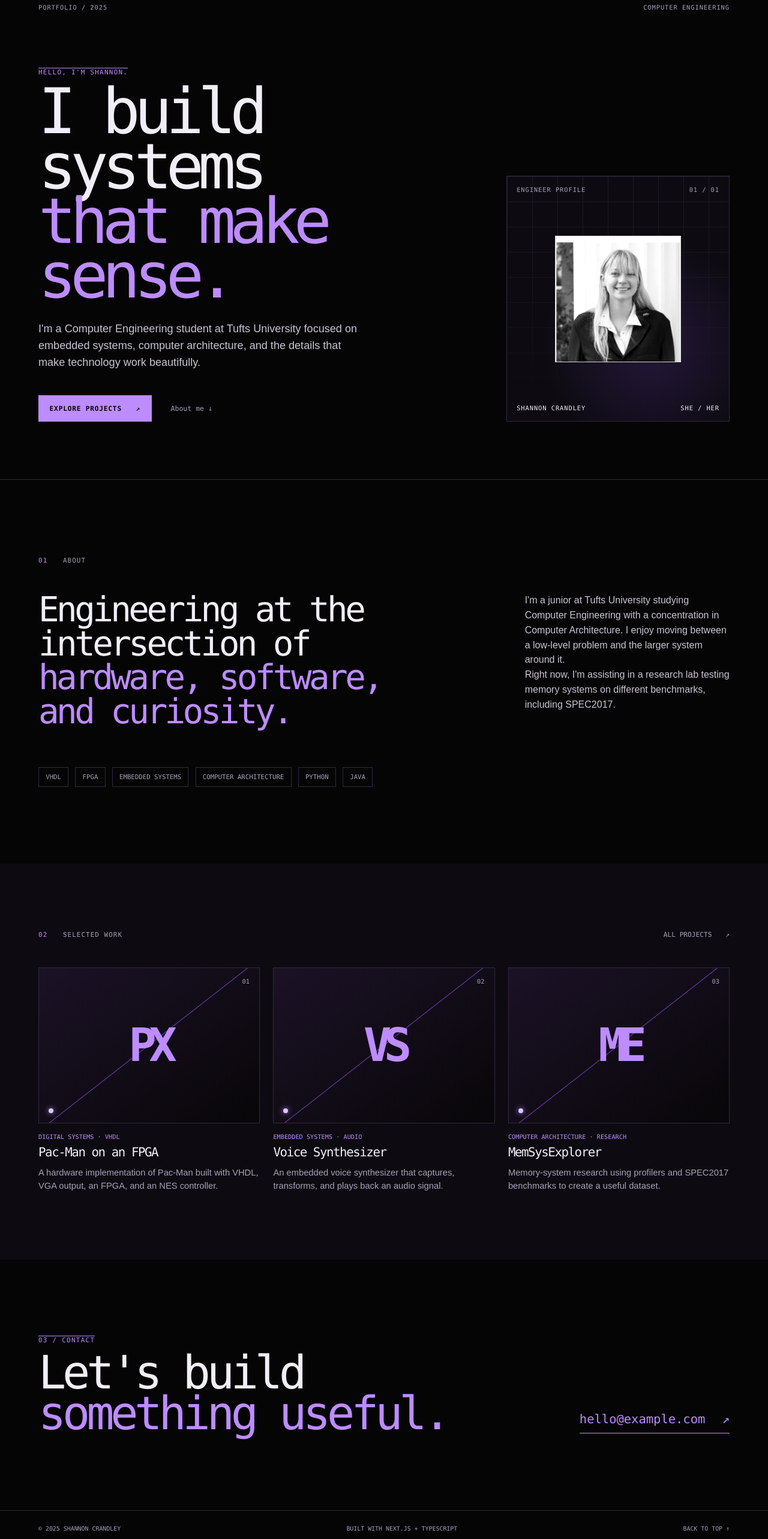
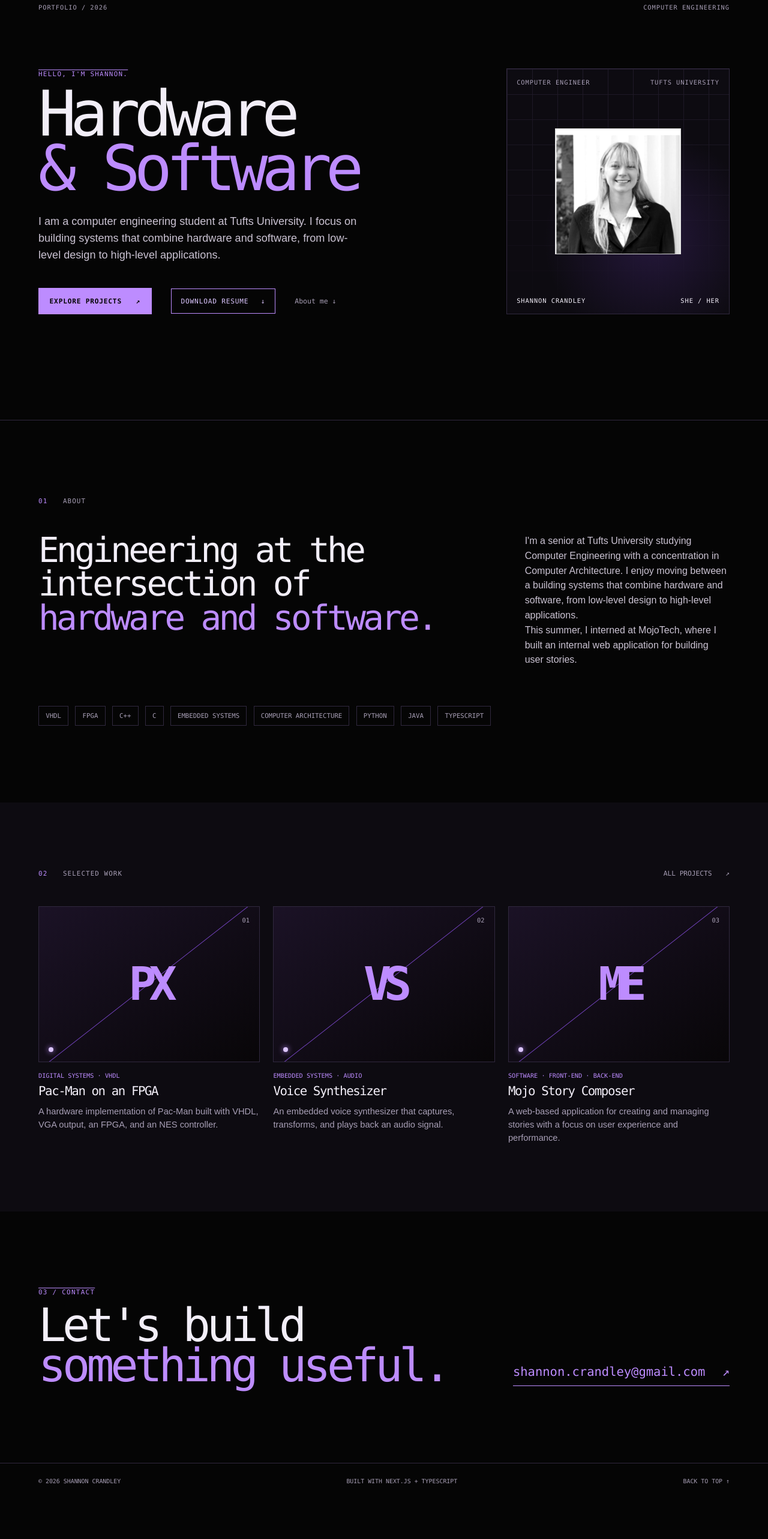
Before and after one commit to shanncran/shannon-portfolio, a Next.js app: page / in a window 1280 px wide. Shown: the part 100-2666 px from the top of the page at 60% size. After the commit the page ends 2599 px from the top, so only its background shows below. Built offline with nearby package versions, Linux system fonts and the light colour scheme.

Commit message:
Update UI and add resume

```diff
--- a/app/globals.css
+++ b/app/globals.css
@@ -41,6 +41,9 @@ a { color: inherit; }
 .button span, .all-projects span, .contact-link span { margin-left: 1rem; }
 .quiet-link { color: var(--muted); font: .72rem var(--mono); text-decoration: none; }
 .quiet-link:hover { color: var(--purple-bright); }
+.hero-resume-button { border: 1px solid var(--purple); color: var(--purple-bright); padding: .85rem 1rem; font: .7rem var(--mono); letter-spacing: .07em; text-decoration: none; text-transform: uppercase; }
+.hero-resume-button:hover { background: var(--purple); color: var(--void); }
+.hero-resume-button span { margin-left: .8rem; }
 
 .profile-panel { position: relative; display: grid; min-height: 410px; place-items: center; overflow: hidden; border: 1px solid var(--line); background: radial-gradient(circle at 65% 70%, #24173a 0, transparent 48%), var(--panel); }
 .profile-grid { position: absolute; inset: 0; opacity: .55; background-image: linear-gradient(var(--line) 1px, transparent 1px), linear-gradient(90deg, var(--line) 1px, transparent 1px); background-size: 42px 42px; mask-image: linear-gradient(to bottom, black, transparent); }
--- a/app/page.tsx
+++ b/app/page.tsx
@@ -20,11 +20,11 @@ const featuredProjects = [
   },
   {
     number: "03",
-    title: "MemSysExplorer",
-    type: "Computer architecture · Research",
+    title: "Mojo Story Composer",
+    type: "Software · Front-end · Back-end",
     mark: "ME",
     description:
-      "Memory-system research using profilers and SPEC2017 benchmarks to create a useful dataset.",
+      "A web-based application for creating and managing stories with a focus on user experience and performance.",
   },
 ];
 
@@ -45,29 +45,29 @@ export default function Home() {
 
       <section className="hero shell">
         <div className="hero-kicker">
-          <span>Portfolio / 2025</span>
+          <span>Portfolio / 2026</span>
           <span>Computer Engineering</span>
         </div>
         <div className="hero-grid">
           <div className="hero-copy">
             <p className="overline">Hello, I&apos;m Shannon.</p>
             <h1>
-              I build systems<br />
-              <em>that make sense.</em>
+              Hardware<br />
+              <em>& Software</em>
             </h1>
             <p className="lede">
-              I&apos;m a Computer Engineering student at Tufts University focused on
-              embedded systems, computer architecture, and the details that make
-              technology work beautifully.
+              I am a computer engineering student at Tufts University.
+              I focus on building systems that combine hardware and software, from low-level design to high-level applications.
             </p>
             <div className="hero-actions">
               <Link className="button" href="/projects">Explore projects <span>↗</span></Link>
+              <a className="hero-resume-button" href="/resume.pdf" download>Download resume <span>↓</span></a>
               <a className="quiet-link" href="#about">About me <span>↓</span></a>
             </div>
           </div>
           <div className="profile-panel" aria-label="Shannon Crandley profile">
             <div className="profile-grid" />
-            <div className="profile-label"><span>Engineer profile</span><span>01 / 01</span></div>
+            <div className="profile-label"><span>Computer Engineer</span><span>Tufts University</span></div>
             <Image src="/images/shannon-portrait.png" alt="Shannon Crandley" width={220} height={220} priority />
             <div className="profile-caption"><span>SHANNON CRANDLEY</span><span>SHE / HER</span></div>
           </div>
@@ -77,21 +77,20 @@ export default function Home() {
       <section className="about-section shell" id="about">
         <div className="section-label"><span>01</span><span>About</span></div>
         <div className="about-layout">
-          <h2>Engineering at the intersection of <em>hardware, software, and curiosity.</em></h2>
+          <h2>Engineering at the intersection of <em>hardware and software.</em></h2>
           <div className="about-detail">
             <p>
-              I&apos;m a junior at Tufts University studying Computer Engineering with a
+              I&apos;m a senior at Tufts University studying Computer Engineering with a
               concentration in Computer Architecture. I enjoy moving between a
-              low-level problem and the larger system around it.
+              building systems that combine hardware and software, from low-level design to high-level applications.
             </p>
             <p>
-              Right now, I&apos;m assisting in a research lab testing memory systems on
-              different benchmarks, including SPEC2017.
+              This summer, I interned at MojoTech, where I built an internal web application for building user stories.
             </p>
           </div>
         </div>
         <div className="skills-strip" aria-label="Technical skills">
-          <span>VHDL</span><span>FPGA</span><span>Embedded systems</span><span>Computer architecture</span><span>Python</span><span>Java</span>
+          <span>VHDL</span><span>FPGA</span><span>C++</span><span>C</span><span>Embedded systems</span><span>Computer architecture</span><span>Python</span><span>Java</span><span>Typescript</span>
         </div>
       </section>
 
@@ -114,10 +113,10 @@ export default function Home() {
 
       <section className="contact-section shell" id="contact">
         <div><p className="overline">03 / Contact</p><h2>Let&apos;s build<br /><em>something useful.</em></h2></div>
-        <a className="contact-link" href="mailto:hello@example.com">hello@example.com <span>↗</span></a>
+        <a className="contact-link" href="mailto:shannon.crandley@gmail.com">shannon.crandley@gmail.com <span>↗</span></a>
       </section>
 
-      <footer className="site-footer shell"><span>© 2025 Shannon Crandley</span><span>Built with Next.js + TypeScript</span><a href="#top">Back to top ↑</a></footer>
+      <footer className="site-footer shell"><span>© 2026 Shannon Crandley</span><span>Built with Next.js + TypeScript</span><a href="#top">Back to top ↑</a></footer>
     </main>
   );
 }
--- a/app/projects/page.tsx
+++ b/app/projects/page.tsx
@@ -13,9 +13,9 @@ export default function ProjectsPage() {
   return (
     <main>
       <header className="site-header"><Link className="wordmark" href="/">SC<span>_</span></Link><nav><Link href="/">Home</Link><Link className="active" href="/projects">Projects</Link><Link href="/#contact">Contact</Link></nav><p className="system-status"><i /> Project archive</p></header>
-      <section className="projects-hero shell"><p className="overline">Archive / 2022—2025</p><h1>Systems, <em>studies,</em><br />and prototypes.</h1><p>Six projects across computer architecture, embedded systems, hardware, mobile software, and research.</p></section>
+      <section className="projects-hero shell"><p className="overline">Archive / 2022—2025</p><h1>Systems, <em>studies,</em><br />and prototypes.</h1><p>Seven projects across computer architecture, embedded systems, hardware, software, and research.</p></section>
       <section className="project-list shell">{projects.map(([number, title, tags, description, mark]) => <article className="project-row" key={number}><span className="project-number">{number}</span><div className="project-mark">{mark}</div><div className="project-info"><p>{tags}</p><h2>{title}</h2><span>{description}</span></div><span className="project-arrow">↗</span></article>)}</section>
-      <footer className="site-footer shell"><span>© 2025 Shannon Crandley</span><Link href="/">Home</Link><a href="#top">Back to top ↑</a></footer>
+      <footer className="site-footer shell"><span>© 2026 Shannon Crandley</span><Link href="/">Home</Link><a href="#top">Back to top ↑</a></footer>
     </main>
   );
 }
```
